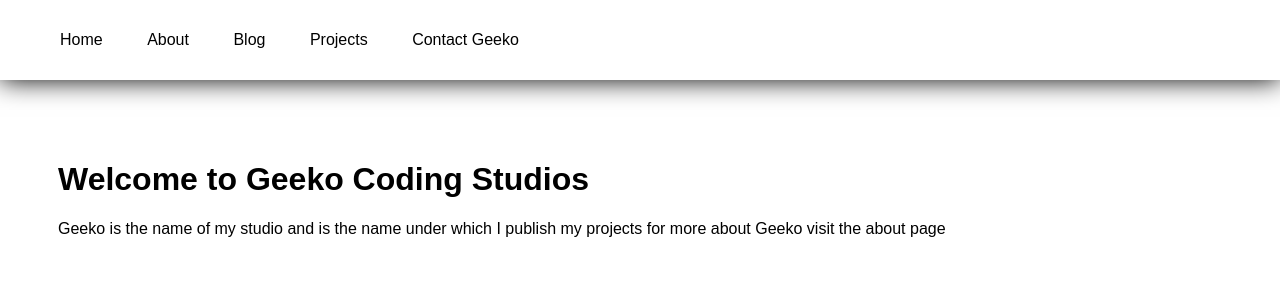
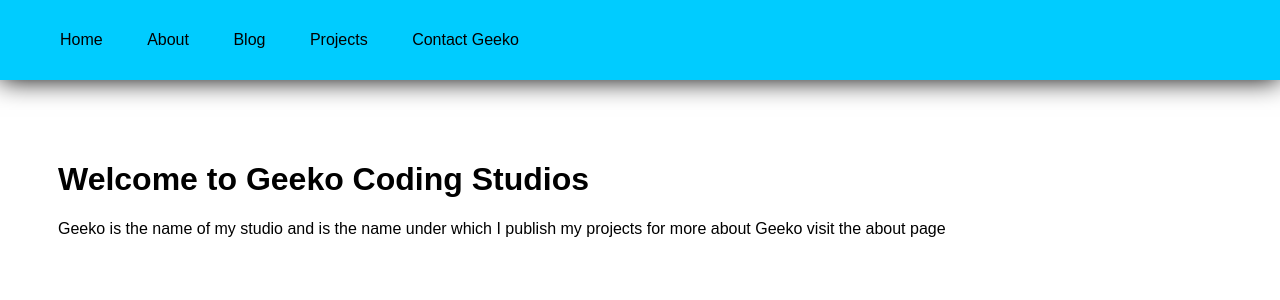
Before and after one commit to Geeko/geeko.github.io, a Jekyll site: the page built from index.html, in a window 1280 px wide. Shown: the top 300 px of the page. Built offline with Jekyll 4.4.1, drawn with Linux system fonts in a browser that asks for light colours.

Commit message:
Update main.css

```diff
--- a/css/main.css
+++ b/css/main.css
@@ -14,7 +14,7 @@ main {
 
 /* actual styling*/
 header {
-  background-color: white;
+  background-color: #00ccff;
   position: fixed;
   top: 0;
   left: 0;
```
